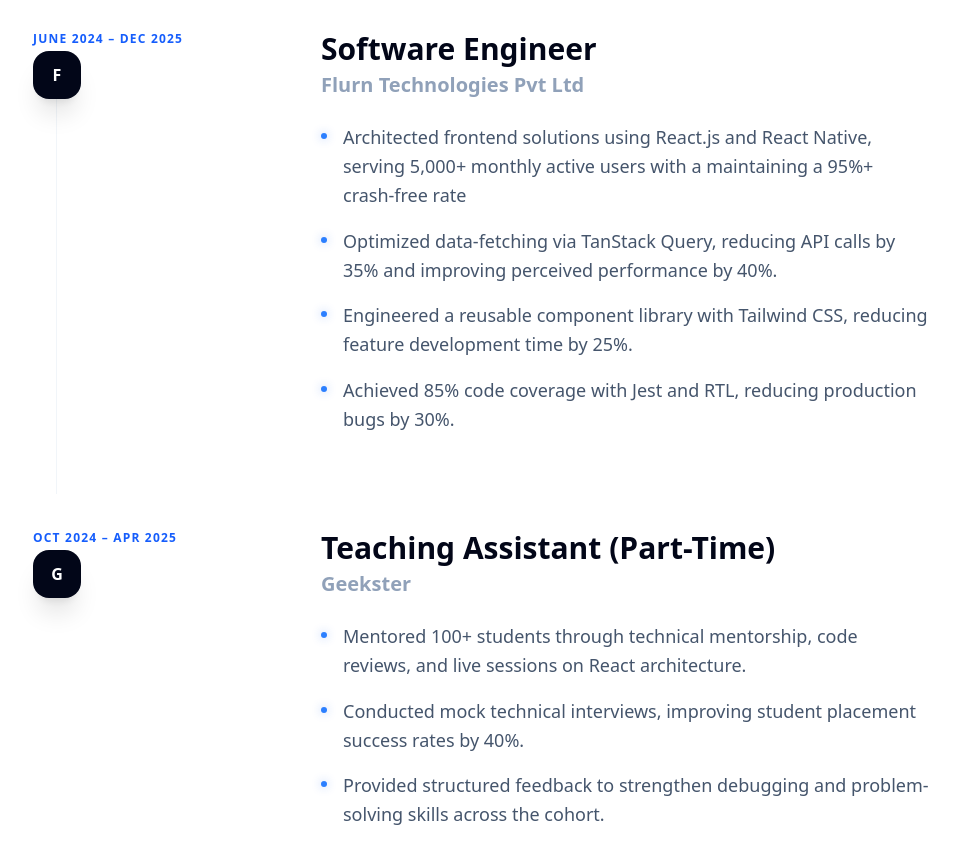
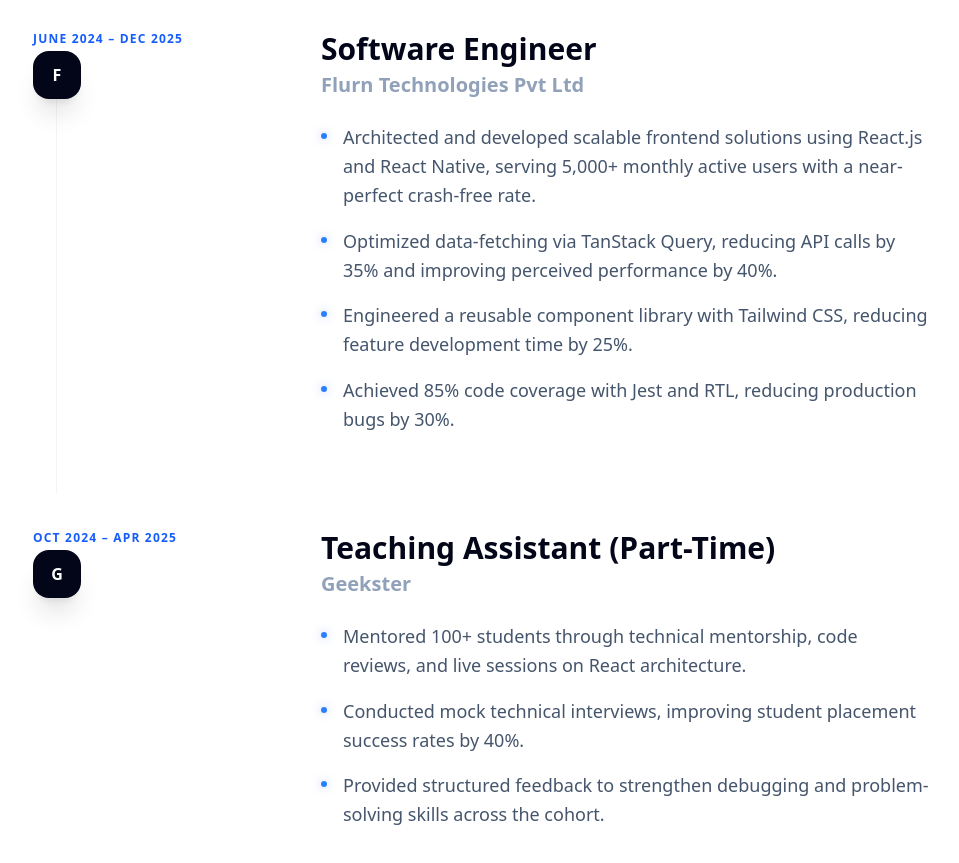
Before and after one commit to ayushagrawal2806/Portfolio-New, a React (Vite) app: page / in a window 1280 px wide. Shown: the part 4660-5523 px from the top of the page, without its empty margins (159-1118 px from the left). Built offline with nearby package versions, Linux system fonts and the light colour scheme.

Commit message:
fix: experience change

```diff
--- a/src/constants/data.ts
+++ b/src/constants/data.ts
@@ -87,7 +87,7 @@
     role: "Software Engineer",
     period: "June 2024 – Dec 2025",
     achievements: [
-      "Architected frontend solutions using React.js and React Native, serving 5,000+ monthly active users with a maintaining a 95%+ crash-free rate",
+      "Architected and developed scalable frontend solutions using React.js and React Native, serving 5,000+ monthly active users with a near-perfect crash-free rate.",
       "Optimized data-fetching via TanStack Query, reducing API calls by 35% and improving perceived performance by 40%.",
       "Engineered a reusable component library with Tailwind CSS, reducing feature development time by 25%.",
       "Achieved 85% code coverage with Jest and RTL, reducing production bugs by 30%.",
```
